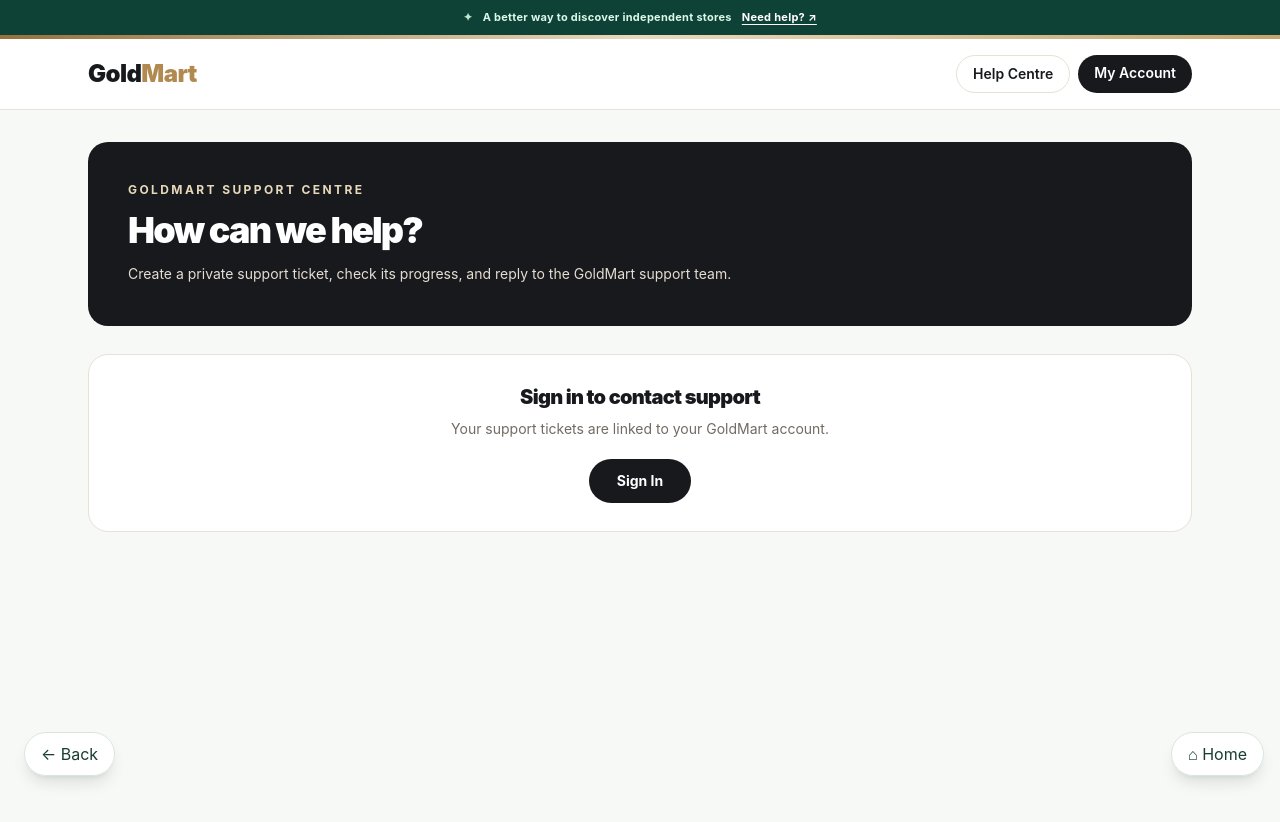
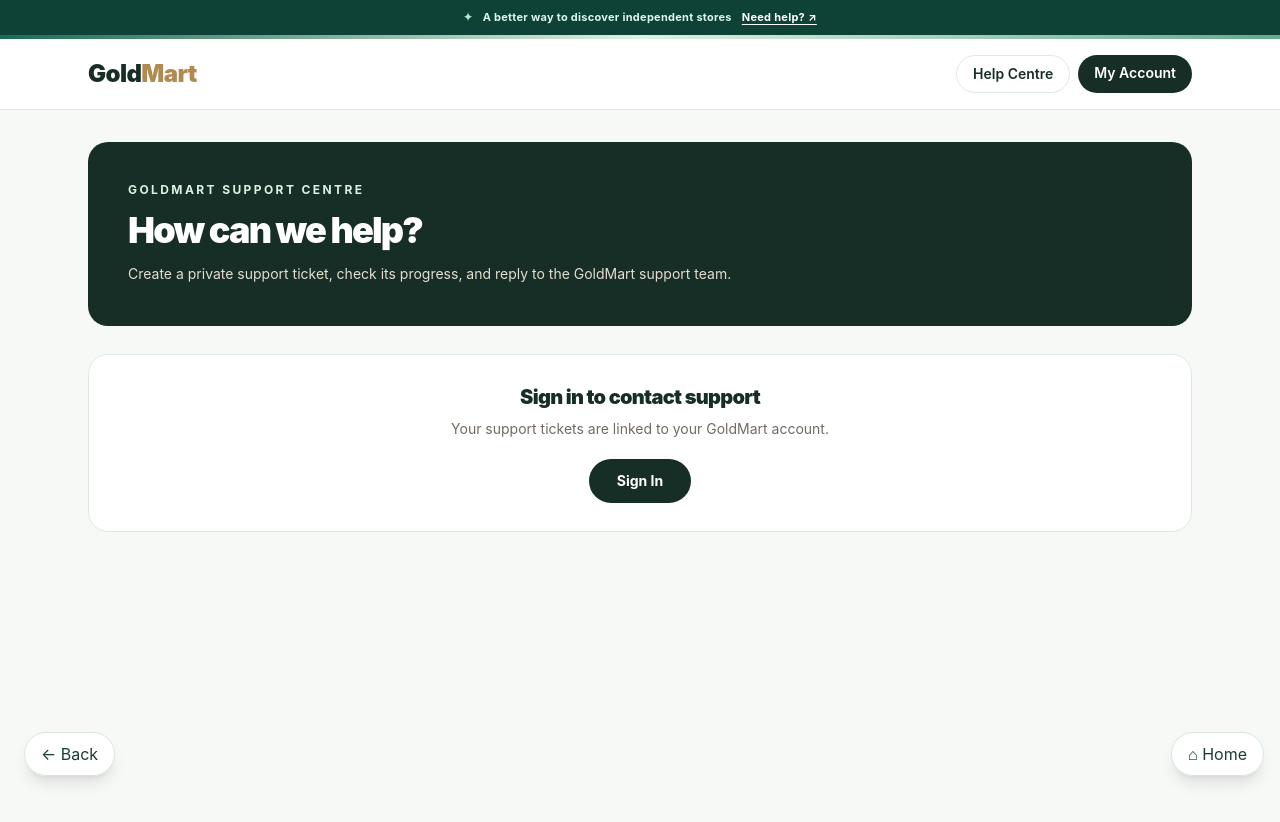
Before and after one commit to oscar1-max/Gold-mart-Ybsr, a Next.js app: page /support in a window 1280 px wide. Shown: the top 822 px of the page. Built offline with nearby package versions, Linux system fonts and the light colour scheme.

Commit message:
Finish consistent GoldMart buyer account, help and search styling

```diff
--- a/app/support/page.tsx
+++ b/app/support/page.tsx
@@ -349,12 +349,12 @@
   }
 
   return (
-    <main className="min-h-screen bg-[#FAF8F3] pb-16 text-[#17191D]">
-      <div className="h-1 bg-gradient-to-r from-[#96713D] via-[#E9D9BB] to-[#C5A46D]" />
+    <main className="min-h-screen bg-[#f5f8f5] pb-16 text-[#162e25]">
+      <div className="h-1 bg-gradient-to-r from-[#176c52] via-[#ddf1e3] to-[#68a98c]" />
 
       {/* HEADER */}
 
-      <header className="border-b border-[#E8E1D5] bg-white">
+      <header className="border-b border-[#e0eae3] bg-white">
         <div className="mx-auto flex max-w-6xl items-center justify-between gap-3 px-4 py-4 sm:px-6">
           <Link
             href="/"
@@ -369,14 +369,14 @@
           <div className="flex gap-2 text-sm font-semibold">
             <Link
               href="/help"
-              className="rounded-full border border-[#E8E1D5] px-4 py-2 hover:border-[#C5A46D]"
+              className="rounded-full border border-[#e0eae3] px-4 py-2 hover:border-[#68a98c]"
             >
               Help Centre
             </Link>
 
             <Link
               href="/account"
-              className="rounded-full bg-[#17191D] px-4 py-2 text-white"
+              className="rounded-full bg-[#162e25] px-4 py-2 text-white"
             >
               My Account
             </Link>
@@ -387,8 +387,8 @@
       <div className="mx-auto max-w-6xl px-4 py-8 sm:px-6">
         {/* HERO */}
 
-        <section className="rounded-[28px] bg-[#17191D] px-6 py-8 text-white sm:p-10">
-          <p className="text-xs font-bold uppercase tracking-[0.2em] text-[#E9D9BB]">
+        <section className="rounded-[28px] bg-[#162e25] px-6 py-8 text-white sm:p-10">
+          <p className="text-xs font-bold uppercase tracking-[0.2em] text-[#ddf1e3]">
             GoldMart Support Centre
           </p>
 
@@ -412,7 +412,7 @@
         {/* SIGN IN REQUIRED */}
 
         {signedIn === false && (
-          <section className="mt-7 rounded-3xl border border-[#E8E1D5] bg-white p-7 text-center">
+          <section className="mt-7 rounded-3xl border border-[#e0eae3] bg-white p-7 text-center">
             <h2 className="text-xl font-black">
               Sign in to contact support
             </h2>
@@ -424,7 +424,7 @@
 
             <Link
               href="/login"
-              className="mt-5 inline-block rounded-full bg-[#17191D] px-7 py-3 text-sm font-bold text-white"
+              className="mt-5 inline-block rounded-full bg-[#162e25] px-7 py-3 text-sm font-bold text-white"
             >
               Sign In
             </Link>
@@ -438,7 +438,7 @@
             <div className="space-y-6">
               {/* CREATE TICKET */}
 
-              <section className="rounded-3xl border border-[#E8E1D5] bg-white p-5 shadow-sm sm:p-7">
+              <section className="rounded-3xl border border-[#e0eae3] bg-white p-5 shadow-sm sm:p-7">
                 <h2 className="text-xl font-black">
                   Create a Support Ticket
                 </h2>
@@ -552,7 +552,7 @@
                   <button
                     type="submit"
                     disabled={creating}
-                    className="w-full rounded-full bg-[#17191D] px-6 py-3 font-bold text-white transition hover:bg-[#96713D] disabled:opacity-60"
+                    className="w-full rounded-full bg-[#162e25] px-6 py-3 font-bold text-white transition hover:bg-[#176c52] disabled:opacity-60"
                   >
                     {creating
                       ? "Creating ticket..."
@@ -563,7 +563,7 @@
 
               {/* MY TICKETS */}
 
-              <section className="rounded-3xl border border-[#E8E1D5] bg-white p-5 shadow-sm sm:p-7">
+              <section className="rounded-3xl border border-[#e0eae3] bg-white p-5 shadow-sm sm:p-7">
                 <div className="flex items-center justify-between gap-3">
                   <h2 className="text-xl font-black">
                     My Support Tickets
@@ -575,7 +575,7 @@
                       void loadTickets()
                     }
                     disabled={listLoading}
-                    className="text-sm font-bold text-[#96713D] disabled:opacity-50"
+                    className="text-sm font-bold text-[#176c52] disabled:opacity-50"
                   >
                     Refresh
                   </button>
@@ -599,7 +599,7 @@
                 {!listLoading &&
                   !listError &&
                   tickets.length === 0 && (
-                    <p className="mt-4 rounded-xl bg-[#FAF8F3] p-5 text-sm text-[#716B62]">
+                    <p className="mt-4 rounded-xl bg-[#f5f8f5] p-5 text-sm text-[#716B62]">
                       No support tickets yet.
                       You can create one above.
                     </p>
@@ -618,8 +618,8 @@
                       className={`w-full rounded-2xl border p-4 text-left transition hover:border-[#B08A50] ${
                         selectedId ===
                         String(ticket.id)
-                          ? "border-[#B08A50] bg-[#FAF8F3]"
-                          : "border-[#E8E1D5]"
+                          ? "border-[#B08A50] bg-[#f5f8f5]"
+                          : "border-[#e0eae3]"
                       }`}
                     >
                       <span className="flex items-start justify-between gap-2">
@@ -653,7 +653,7 @@
 
             {/* TICKET CONVERSATION */}
 
-            <section className="rounded-3xl border border-[#E8E1D5] bg-white p-5 shadow-sm sm:p-7">
+            <section className="rounded-3xl border border-[#e0eae3] bg-white p-5 shadow-sm sm:p-7">
               <h2 className="text-xl font-black">
                 Ticket Conversation
               </h2>
@@ -683,8 +683,8 @@
 
               {detail && !detailLoading && (
                 <div className="mt-5">
-                  <div className="rounded-2xl bg-[#FAF8F3] p-4">
-                    <p className="text-xs font-bold uppercase tracking-wide text-[#96713D]">
+                  <div className="rounded-2xl bg-[#f5f8f5] p-4">
+                    <p className="text-xs font-bold uppercase tracking-wide text-[#176c52]">
                       Ticket #{detail.ticket.id}
                     </p>
 
@@ -718,10 +718,10 @@
                             className={`rounded-2xl p-4 ${
                               mine
                                 ? "bg-[#F6F0E6]"
-                                : "border border-[#E8E1D5] bg-white"
+                                : "border border-[#e0eae3] bg-white"
                             }`}
                           >
-                            <p className="text-xs font-bold text-[#96713D]">
+                            <p className="text-xs font-bold text-[#176c52]">
                               {mine
                                 ? "You"
                                 : "GoldMart Support"}
@@ -744,14 +744,14 @@
 
                   {detail.ticket.status ===
                   "closed" ? (
-                    <p className="mt-5 rounded-xl bg-[#FAF8F3] p-4 text-sm text-[#716B62]">
+                    <p className="mt-5 rounded-xl bg-[#f5f8f5] p-4 text-sm text-[#716B62]">
                       This ticket is closed.
                       Create a new ticket if
                       you need more help.
                     </p>
                   ) : (
                     <form
-                      className="mt-6 space-y-3 border-t border-[#E8E1D5] pt-5"
+                      className="mt-6 space-y-3 border-t border-[#e0eae3] pt-5"
                       onSubmit={submitReply}
                     >
                       <label
@@ -791,7 +791,7 @@
                           sendingReply ||
                           !reply.trim()
                         }
-                        className="rounded-full bg-[#17191D] px-6 py-3 text-sm font-bold text-white hover:bg-[#96713D] disabled:opacity-60"
+                        className="rounded-full bg-[#162e25] px-6 py-3 text-sm font-bold text-white hover:bg-[#176c52] disabled:opacity-60"
                       >
                         {sendingReply
                           ? "Sending..."
```
